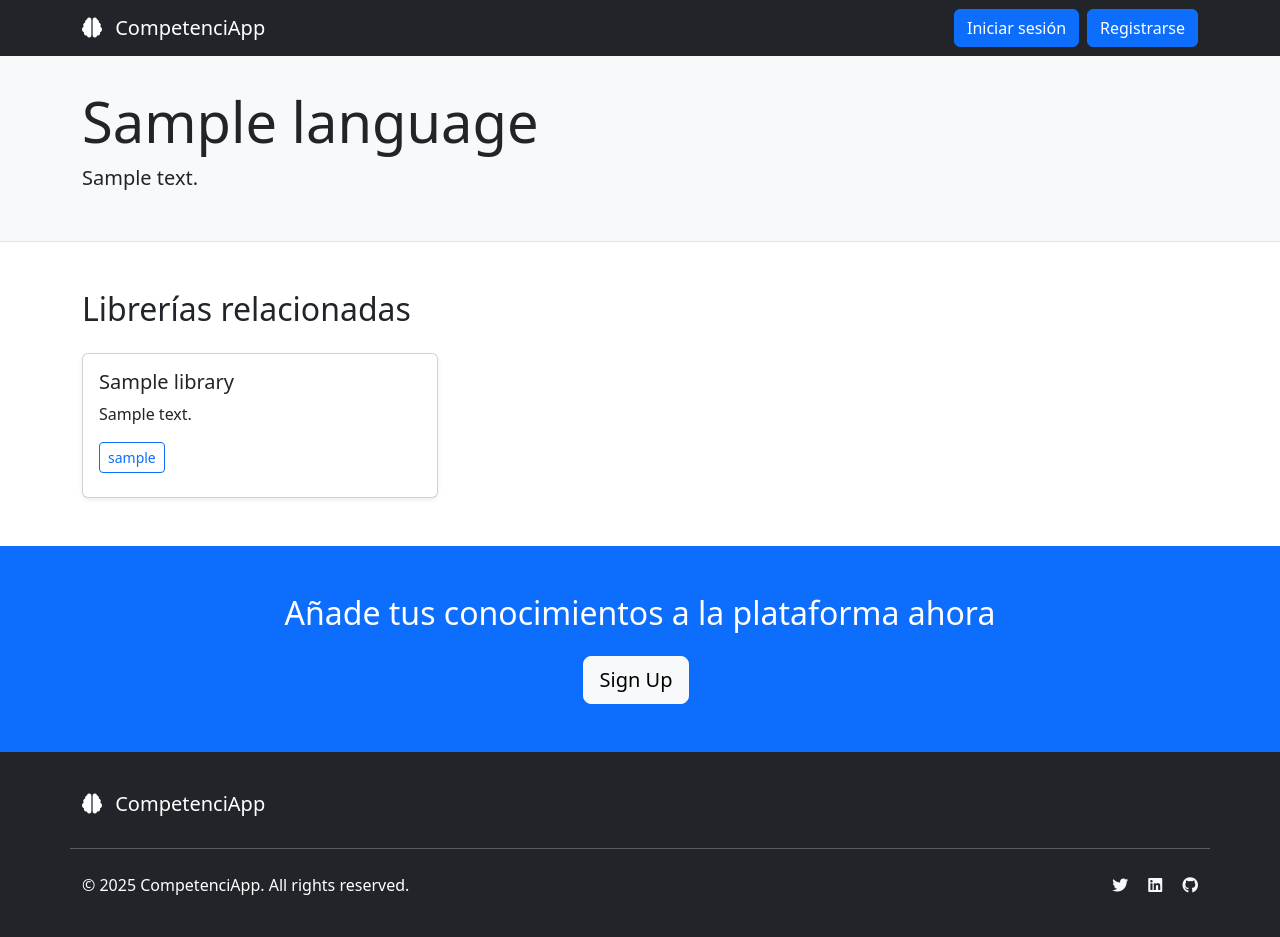
After one commit to Sprinter05/competenciapp, a Django app: page /technologies/language/1 in a window 1280 px wide. The commit adds this page. Run offline with Django 5.2, Linux system fonts and the light colour scheme; tables that the repository leaves empty hold one stand-in row (values such as "Sample post").

Commit message:
Incredible UI!

```diff
--- a/core/admin.py
+++ b/core/admin.py
@@ -20,3 +20,4 @@ class UserAdmin(BaseUserAdmin):
 admin.site.register(Embedding)
 admin.site.register(Language)
 admin.site.register(Library)
+admin.site.register(AuthUser)
--- a/core/models.py
+++ b/core/models.py
@@ -12,11 +12,18 @@ class Embedding(models.Model):
     )
     text=models.TextField(null = True) # text is the query given to ollama
 
+    def __str__(self):
+        return self.text
+
 class Language(models.Model):
     id = models.AutoField(primary_key=True)
     name = models.TextField(null=True)
     description = models.TextField(null=True)
     embed_id = models.ForeignKey("core.Embedding", on_delete=models.CASCADE)
+
+    def __str__(self):
+        return self.name
+
 
 class Library(models.Model):
     id = models.AutoField(primary_key=True)
@@ -28,7 +35,13 @@ class Library(models.Model):
     class Meta:
         verbose_name_plural = "Libraries"
 
+    def __str__(self):
+        return self.name
+
 class AuthUser(AbstractUser):
     id = models.AutoField(primary_key=True)
     libs = models.ManyToManyField("core.Library", related_name="users")
     langs = models.ManyToManyField("core.Language", related_name="users")
+
+    def __str__(self):
+        return self.username
--- /dev/null
+++ b/core/templates/language.html
@@ -0,0 +1,55 @@
+{% extends "base.html" %}
+{% block title %}{{ language.name }}{% endblock %}
+
+{% block head %}
+    <style>
+        .tech-header {
+            background-color: #f8f9fa;
+            padding: 2rem 0;
+            border-bottom: 1px solid #dee2e6;
+        }
+        .library-card {
+            transition: transform 0.3s ease;
+        }
+        .library-card:hover {
+            transform: translateY(-5px);
+        }
+    </style>
+{% endblock %}
+
+{% block content %}
+    <div class="tech-header">
+        <div class="container">
+            <h1 class="display-4">{{ language.name }}</h1>
+            <p class="lead">{{ language.description }}</p>
+        </div>
+    </div>
+
+    <div class="container py-5">
+        <h2 class="mb-4">Librerías relacionadas</h2>
+
+        <div class="row g-4">
+            {% for library in libraries %}
+                <div class="col-md-4">
+                    <div class="card h-100 library-card shadow-sm">
+                        <div class="card-body">
+                            <h5 class="card-title">{{ library.name }}</h5>
+                            <p class="card-text">{{ library.description }}</p>
+                            <div class="mt-3">
+                                {% for user in library.users.all %}
+                                    <a href="{% url 'user_profile' uid=user.id %}" class="btn btn-outline-primary btn-sm me-2 mb-2">
+                                        {{ user.username }}
+                                    </a>
+                                {% endfor %}
+                            </div>
+                        </div>
+                    </div>
+                </div>
+            {% empty %}
+                <div class="col-12">
+                    <p class="text-muted">No hay librerías registradas para este lenguaje.</p>
+                </div>
+            {% endfor %}
+        </div>
+    </div>
+{% endblock %}
--- a/core/urls.py
+++ b/core/urls.py
@@ -8,6 +8,7 @@ urlpatterns = [
     path("profile/<int:uid>/", views.get_user_profile, name="user_profile"),
     path("profile/add_language/", views.add_language, name="add_language"),
     path("profile/add_library/", views.add_library, name="add_library"),
-
+    path("technologies/language/<int:uid>", views.language, name="get_language"),
+    path("technologies/library/<int:uid>", views.library, name="get_library"),
     path("search/", views.search, name="search"),
 ]
--- a/core/views.py
+++ b/core/views.py
@@ -1,6 +1,5 @@
 import ollama
 from django.contrib.auth.decorators import login_required
-from django.contrib.auth.models import User
 from django.http import HttpResponse
 from django.shortcuts import render, redirect
 from pgvector.django import CosineDistance
@@ -67,6 +66,7 @@ def profile(request):
     user = AuthUser.objects.get(pk=request.user.id)
     context = {
         'user': user,
+        'self': True,
         'languages': user.langs.all(),
         'libraries': user.libs.all(),
         'all_languages': Language.objects.all()
@@ -78,20 +78,42 @@ def get_user_profile(request, uid):
     user = AuthUser.objects.get(pk=uid)
     context = {
         'user': user,
+        'self': False or request.user.id == uid,
         'languages': user.langs.all(),
         'libraries': user.libs.all(),
-        'all_languages': Language.objects.all()
     }
-    print()
     return render(request, "profile.html", context)
 
 @login_required
 def add_language(request):
+    if request.method == "POST":
+        lang = request.POST.get("name")
+        desc = request.POST.get("description")
+        response = ollama.embed(model="mxbai-embed-large", input=lang)
+        embedding = Embedding(embedding=response["embeddings"][0], text=lang)
+        embedding.save()
+        lang = Language(name=lang, description=desc, embed_id=embedding)
+        lang.save()
+        lang.users.add(AuthUser.objects.get(pk=request.user.id))
+
+        return redirect("profile")
     return HttpResponse("Add Language")
 
 
 @login_required
 def add_library(request):
+    if request.method == "POST":
+        lang = Language.objects.get(pk=request.POST.get("language"))
+        lib = request.POST.get("name")
+        desc = request.POST.get("description")
+        response = ollama.embed(model="mxbai-embed-large", input=lib)
+        embedding = Embedding(embedding=response["embeddings"][0], text=lib)
+        embedding.save()
+        lib = Library(name=lib, description=desc, lang_id=lang, embed_id=embedding)
+        lib.save()
+        lib.users.add(AuthUser.objects.get(pk=request.user.id))
+
+        return redirect("profile")
     return HttpResponse("Add Library")
 
 def prompt(request):
@@ -125,3 +147,20 @@ def prompt(request):
         ).filter(distance__lte = 0.5).order_by("distance"))
 
     # TODO: Get all user objects
+
+
+def language(request, uid):
+    lang = Language.objects.get(pk=uid)
+    context = {
+        'language': lang,
+        'libraries': Library.objects.filter(lang_id=lang)
+    }
+    return render(request, "language.html", context)
+
+def library(request, uid):
+    lib = Library.objects.get(pk=uid)
+    context = {
+        'library': lib,
+        'language': Language.objects.get(pk=lib.lang_id.id)
+    }
+    return render(request, "library.html", context)
--- a/users/forms.py
+++ b/users/forms.py
@@ -1,6 +1,7 @@
 from django import forms
-from django.contrib.auth.models import User
 from django.contrib.auth.forms import UserCreationForm
+
+from core.models import AuthUser
 
 
 class LoginForm(forms.Form):
@@ -10,5 +11,5 @@ class LoginForm(forms.Form):
 
 class RegisterForm(UserCreationForm):
     class Meta:
-        model = User
+        model = AuthUser
         fields = ['username', 'email', 'password1', 'password1']
--- a/users/views.py
+++ b/users/views.py
@@ -1,6 +1,7 @@
 from django.shortcuts import render, redirect
-from django.contrib import messages
-from .forms import LoginForm, RegisterForm
+
+from .forms import RegisterForm
+
 
 def sign_up(request):
     if request.method == 'GET':
```
Also changed, not shown: core/templates/library.html (added, +54 -0 lines), core/templates/profile.html (+78 -3 lines).
